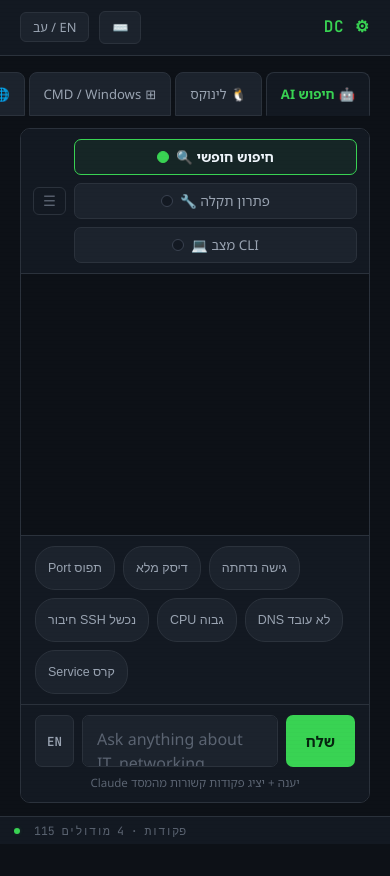
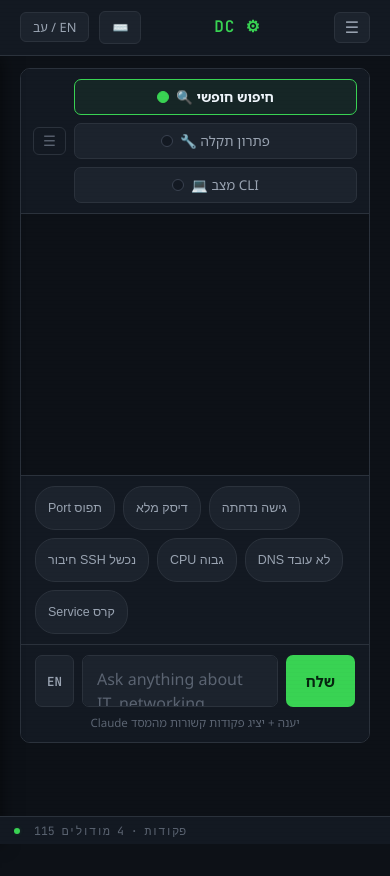
Before and after one commit to avivnofar/data-center, a plain HTML site: page index.html in a window 390 px wide. After the commit the page ends 844 px from the top, so only its background shows below. Drawn offline with Linux system fonts and the light colour scheme.

Commit message:
feat: left sidebar navigation + RTL fix for office lock modal
Converts the horizontal #tab-nav into a fixed 200px left sidebar
(collapsible to icons-only, persisted via localStorage), with a mobile
hamburger off-canvas overlay and auto-collapse while an AI chat
conversation is active. The 3 AI mode buttons, diagnose/CLI controls,
and full-screen chat layout were already in place from the prior
session. Also wraps the stray "AI" in the office-lock-modal Hebrew text
in <span class="ltr-term">.

```diff
--- a/index.html
+++ b/index.html
@@ -118,6 +118,7 @@
       display: flex;
       align-items: center;
       justify-content: space-between;
+      gap: 12px;
       height: 56px;
       position: sticky;
       top: 0;
@@ -201,30 +202,57 @@
     }
     .faq-pill:hover { border-color: var(--accent2); color: var(--accent2); }
 
-    /* ── Tab nav ───────────────────────────────────────────────────────────── */
+    /* ── Left sidebar nav ─────────────────────────────────────────────────── */
     #tab-nav {
       display: flex;
-      gap: 4px;
-      padding: 16px 20px 0;
-      max-width: 900px;
-      margin: 0 auto;
-      flex-wrap: wrap;
-    }
-    .tab-btn {
+      flex-direction: column;
+      gap: 2px;
+      padding: 10px 8px;
+      width: 200px;
+      position: fixed;
+      top: 56px;
+      left: 0;
+      bottom: 0;
+      overflow-y: auto;
+      background: var(--surface);
+      border-right: 1px solid var(--border);
+      z-index: 90;
+      transition: width 0.2s ease, transform 0.25s ease;
+    }
+    #sidebar-toggle-btn {
+      align-self: flex-end;
       background: var(--surface2);
       border: 1px solid var(--border);
-      border-radius: 8px 8px 0 0;
+      border-radius: 6px;
       color: var(--text-muted);
       cursor: pointer;
+      flex-shrink: 0;
+      font-size: 0.9rem;
+      margin-bottom: 6px;
+      padding: 6px 10px;
+      transition: border-color 0.2s, color 0.2s;
+    }
+    #sidebar-toggle-btn:hover { border-color: var(--accent2); color: var(--accent2); }
+    .tab-btn {
+      align-items: center;
+      background: transparent;
+      border: 1px solid transparent;
+      border-radius: 8px;
+      color: var(--text-muted);
+      cursor: pointer;
+      display: flex;
       font-family: var(--sans);
-      font-size: 0.82rem;
-      padding: 7px 14px;
+      font-size: 0.85rem;
+      gap: 8px;
+      padding: 9px 12px;
+      text-align: left;
       transition: background 0.2s, color 0.2s, border-color 0.2s;
-    }
-    .tab-btn:hover { background: var(--surface); color: var(--text); }
+      width: 100%;
+    }
+    .tab-btn:hover { background: var(--surface2); color: var(--text); }
     .tab-btn.active {
-      background: var(--surface);
-      border-bottom-color: var(--surface);
+      background: var(--accent-soft);
+      border-color: var(--accent);
       color: var(--accent);
       font-weight: 600;
     }
@@ -235,7 +263,35 @@
     }
     .tab-btn.locked { opacity: 0.6; }
     .tab-btn.locked:hover { opacity: 0.85; border-color: var(--accent3); color: var(--accent3); }
-    .tab-btn .tab-icon { margin-left: 4px; }
+    .tab-btn .tab-icon { flex-shrink: 0; font-size: 1.05rem; }
+    .tab-btn .tab-label { overflow: hidden; text-overflow: ellipsis; white-space: nowrap; }
+
+    /* Collapsed (icons-only) sidebar */
+    #tab-nav.collapsed { width: 56px; }
+    #tab-nav.collapsed #sidebar-toggle-btn { align-self: center; }
+    #tab-nav.collapsed .tab-btn { justify-content: center; padding: 9px 0; }
+    #tab-nav.collapsed .tab-label { display: none; }
+
+    #nav-sidebar-overlay {
+      background: rgba(0,0,0,0.6);
+      display: none;
+      inset: 0;
+      position: fixed;
+      z-index: 89;
+    }
+    #nav-sidebar-overlay.visible { display: block; }
+
+    #hamburger-btn {
+      background: var(--surface2);
+      border: 1px solid var(--border);
+      border-radius: 6px;
+      color: var(--text-muted);
+      cursor: pointer;
+      display: none;
+      font-size: 1rem;
+      padding: 5px 10px;
+    }
+    #hamburger-btn:hover { border-color: var(--accent2); color: var(--accent2); }
 
     /* ── Office lock modal ────────────────────────────────────────────────── */
     #office-lock-overlay {
@@ -278,8 +334,11 @@
     #main-content {
       max-width: 900px;
       margin: 0 auto;
+      margin-left: 216px;
       padding: 0 20px 60px;
-    }
+      transition: margin-left 0.2s ease;
+    }
+    #tab-nav.collapsed ~ #main-content { margin-left: 72px; }
 
     /* ── Filter row ────────────────────────────────────────────────────────── */
     .filter-row {
@@ -1288,19 +1347,30 @@
 
     /* ── Mobile (≤768px) ───────────────────────────────────────────────────── */
     @media (max-width: 768px) {
+      /* Sidebar becomes an off-canvas overlay, toggled by the hamburger button */
       #tab-nav {
-        flex-wrap: nowrap;
-        overflow-x: auto;
-        -webkit-overflow-scrolling: touch;
-        scrollbar-width: none;
+        width: 240px;
+        transform: translateX(-100%);
+        box-shadow: 2px 0 16px rgba(0,0,0,0.5);
       }
-      #tab-nav::-webkit-scrollbar { display: none; }
-      .tab-btn { flex-shrink: 0; }
+      #tab-nav.mobile-open { transform: translateX(0); }
+      #tab-nav.collapsed { width: 240px; }
+      #tab-nav.collapsed .tab-label { display: inline; }
+      #tab-nav.collapsed .tab-btn { justify-content: flex-start; padding: 9px 12px; }
+      #tab-nav.collapsed #sidebar-toggle-btn { align-self: flex-end; }
+      #sidebar-toggle-btn { display: none; }
+
+      #main-content,
+      #tab-nav.collapsed ~ #main-content {
+        margin-left: 0;
+      }
+
+      #hamburger-btn { display: inline-flex; }
 
       /* 44px minimum touch targets (WCAG 2.5.5 / Apple HIG) */
       .tab-btn, .filter-btn, .faq-pill {
         min-height: 44px;
-        display: inline-flex;
+        display: flex;
         align-items: center;
       }
 
@@ -1432,6 +1502,7 @@
 </div>
 
 <div id="topbar">
+  <button id="hamburger-btn" onclick="toggleMobileSidebar()" aria-label="Toggle navigation" aria-controls="tab-nav">☰</button>
   <div id="logo"><span aria-hidden="true">⚙</span> <span class="logo-text">data-center</span></div>
   <div id="topbar-right">
     <a id="commandflow-link" href="tools/commandflow/index.html" target="_blank" rel="noopener">
@@ -1450,6 +1521,7 @@
 </main>
 
 <div id="tooltip" role="tooltip"></div>
+<div id="nav-sidebar-overlay" onclick="toggleMobileSidebar()"></div>
 <div id="ai-sidebar-overlay" onclick="toggleAiSidebar()"></div>
 
 <div id="office-lock-overlay" role="dialog" aria-modal="true" aria-labelledby="office-lock-title" onclick="if (event.target === this) closeOfficeLockModal()">
@@ -1460,7 +1532,7 @@
       <span class="en" style="display:none">The Office hasn't opened yet</span>
     </h3>
     <p>
-      <span class="he">סימולציית סוכני ה-AI שלנו עדיין לא התחילה את שנת העבודה הראשונה שלה. כשהיא תתחיל, תוכלו לעקוב כאן אחרי הצוות שלהם בזמן אמת.</span>
+      <span class="he">סימולציית סוכני ה-<span class="ltr-term">AI</span> שלנו עדיין לא התחילה את שנת העבודה הראשונה שלה. כשהיא תתחיל, תוכלו לעקוב כאן אחרי הצוות שלהם בזמן אמת.</span>
       <span class="en" style="display:none">Our AI agent simulation hasn't started its first work year yet. Once it does, you'll be able to follow their team here in real time.</span>
     </p>
     <button onclick="closeOfficeLockModal()">
@@ -1599,6 +1671,7 @@ function applyLang() {
   });
   updateAiPanelLang();
   updateStatusBar();
+  updateSidebarToggleIcon();
 }
 
 async function init() {
@@ -1617,6 +1690,7 @@ async function init() {
 
   buildTabNav();
   document.getElementById('tab-nav').addEventListener('keydown', handleTabNavKeydown);
+  applySidebarCollapsedState();
   applyLang();
 
   const active = DB.modules.filter(m => m.status === 'active');
@@ -1652,6 +1726,13 @@ function buildTabNav() {
   const contents = document.getElementById('tab-contents');
   nav.innerHTML = '';
   contents.innerHTML = '';
+
+  const toggleBtn = document.createElement('button');
+  toggleBtn.id = 'sidebar-toggle-btn';
+  toggleBtn.setAttribute('aria-label', 'Collapse navigation');
+  toggleBtn.textContent = '«';
+  toggleBtn.onclick = toggleSidebarCollapse;
+  nav.appendChild(toggleBtn);
 
   // Order: AI Search (first/default) → active modules → Workflows → Office
   // → any remaining "coming-soon" placeholder modules.
@@ -1795,6 +1876,18 @@ function switchTab(id) {
     panel.style.display = 'block';
     renderPanel(id, panel);
   }
+
+  // Close the off-canvas mobile nav and re-check the auto-collapse state
+  // (only the AI tab with an active conversation auto-collapses).
+  const nav = document.getElementById('tab-nav');
+  const overlay = document.getElementById('nav-sidebar-overlay');
+  if (nav && nav.classList.contains('mobile-open')) {
+    nav.classList.remove('mobile-open');
+    if (overlay) overlay.classList.remove('visible');
+  }
+  const chatArea = document.getElementById('ai-chat-messages');
+  const hasMessages = chatArea ? chatArea.querySelectorAll('.ai-message').length > 0 : false;
+  updateSidebarAutoCollapse(hasMessages);
 }
 
 function handleTabNavKeydown(e) {
@@ -3203,6 +3296,56 @@ function updateConversationUiState() {
   const modeGroup = document.getElementById('ai-mode-radiogroup');
   if (faqPills) faqPills.classList.toggle('conversation-active', hasMessages);
   if (modeGroup) modeGroup.classList.toggle('conversation-active', hasMessages);
+  updateSidebarAutoCollapse(hasMessages);
+}
+
+/* ── Left sidebar nav: collapse / mobile toggle ──────────────────────────── */
+function toggleSidebarCollapse() {
+  const nav = document.getElementById('tab-nav');
+  if (!nav) return;
+  const collapsed = !nav.classList.contains('collapsed');
+  nav.classList.toggle('collapsed', collapsed);
+  localStorage.setItem('dc-sidebar-collapsed', collapsed ? '1' : '0');
+  updateSidebarToggleIcon();
+}
+
+function updateSidebarToggleIcon() {
+  const nav = document.getElementById('tab-nav');
+  const btn = document.getElementById('sidebar-toggle-btn');
+  if (!nav || !btn) return;
+  const rtl = document.documentElement.dir === 'rtl';
+  const collapsed = nav.classList.contains('collapsed');
+  btn.textContent = collapsed ? (rtl ? '«' : '»') : (rtl ? '»' : '«');
+}
+
+function applySidebarCollapsedState() {
+  const nav = document.getElementById('tab-nav');
+  if (!nav) return;
+  const stored = localStorage.getItem('dc-sidebar-collapsed') === '1';
+  nav.classList.toggle('collapsed', stored);
+  updateSidebarToggleIcon();
+}
+
+// While actively chatting on the AI tab, auto-collapse the sidebar to
+// icons-only so the conversation gets the full width — restores the user's
+// manual preference once the conversation is cleared.
+function updateSidebarAutoCollapse(hasMessages) {
+  const nav = document.getElementById('tab-nav');
+  if (!nav) return;
+  if (window.innerWidth <= 768) return; // off-canvas on mobile — nothing to collapse
+  const manualCollapsed = localStorage.getItem('dc-sidebar-collapsed') === '1';
+  const shouldCollapse = manualCollapsed || (activeTab === 'ai' && hasMessages);
+  nav.classList.toggle('collapsed', shouldCollapse);
+  updateSidebarToggleIcon();
+}
+
+function toggleMobileSidebar() {
+  const nav = document.getElementById('tab-nav');
+  const overlay = document.getElementById('nav-sidebar-overlay');
+  if (!nav) return;
+  const open = !nav.classList.contains('mobile-open');
+  nav.classList.toggle('mobile-open', open);
+  if (overlay) overlay.classList.toggle('visible', open);
 }
 
 function appendMessageBubble(role, content) {
@@ -3776,6 +3919,15 @@ async function renderAdminMetrics(statuses, sessions) {
     </div>`;
 }
 
+window.addEventListener('resize', () => {
+  if (window.innerWidth > 768) {
+    const nav = document.getElementById('tab-nav');
+    const overlay = document.getElementById('nav-sidebar-overlay');
+    if (nav) nav.classList.remove('mobile-open');
+    if (overlay) overlay.classList.remove('visible');
+  }
+});
+
 init();
 </script>
 </body>
```
